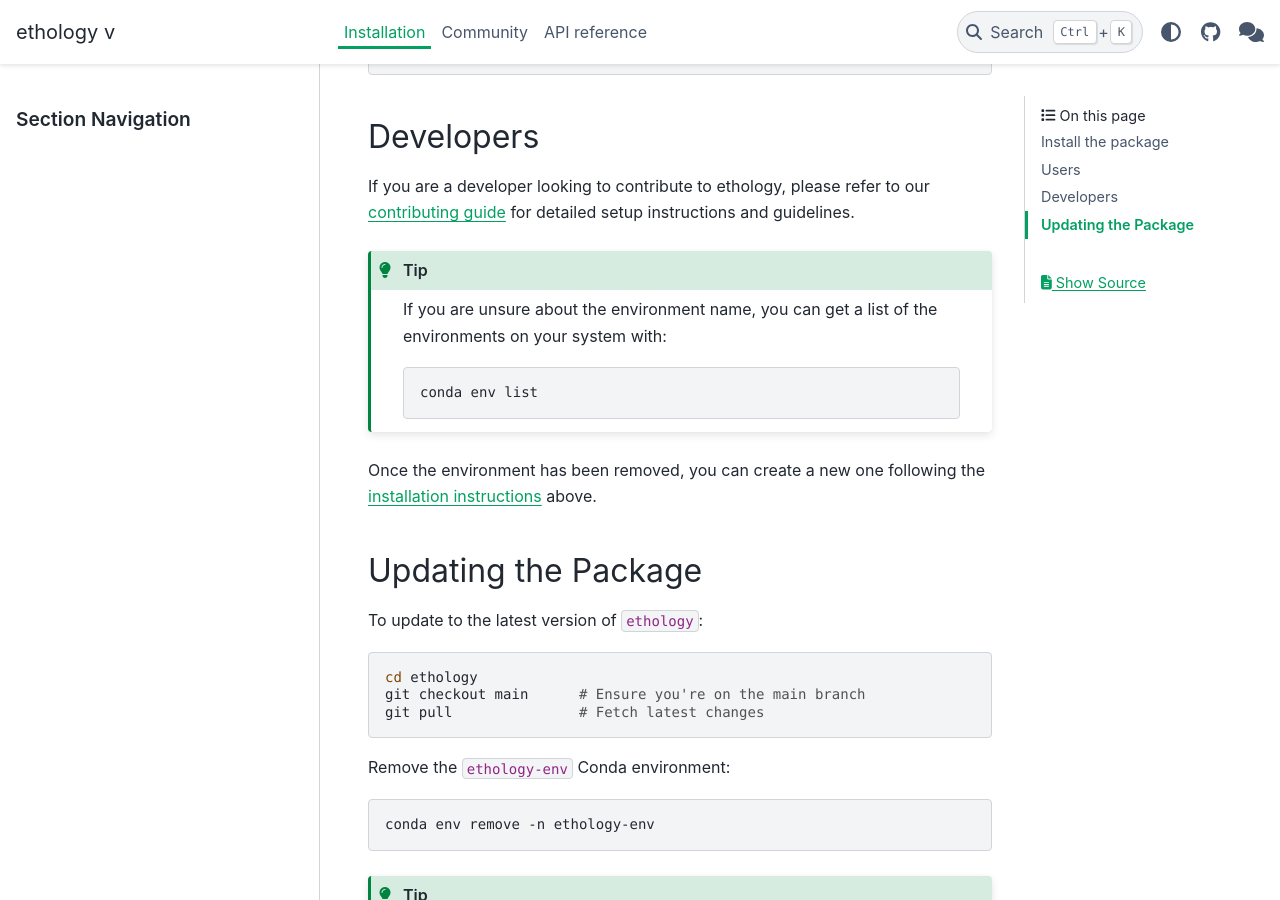
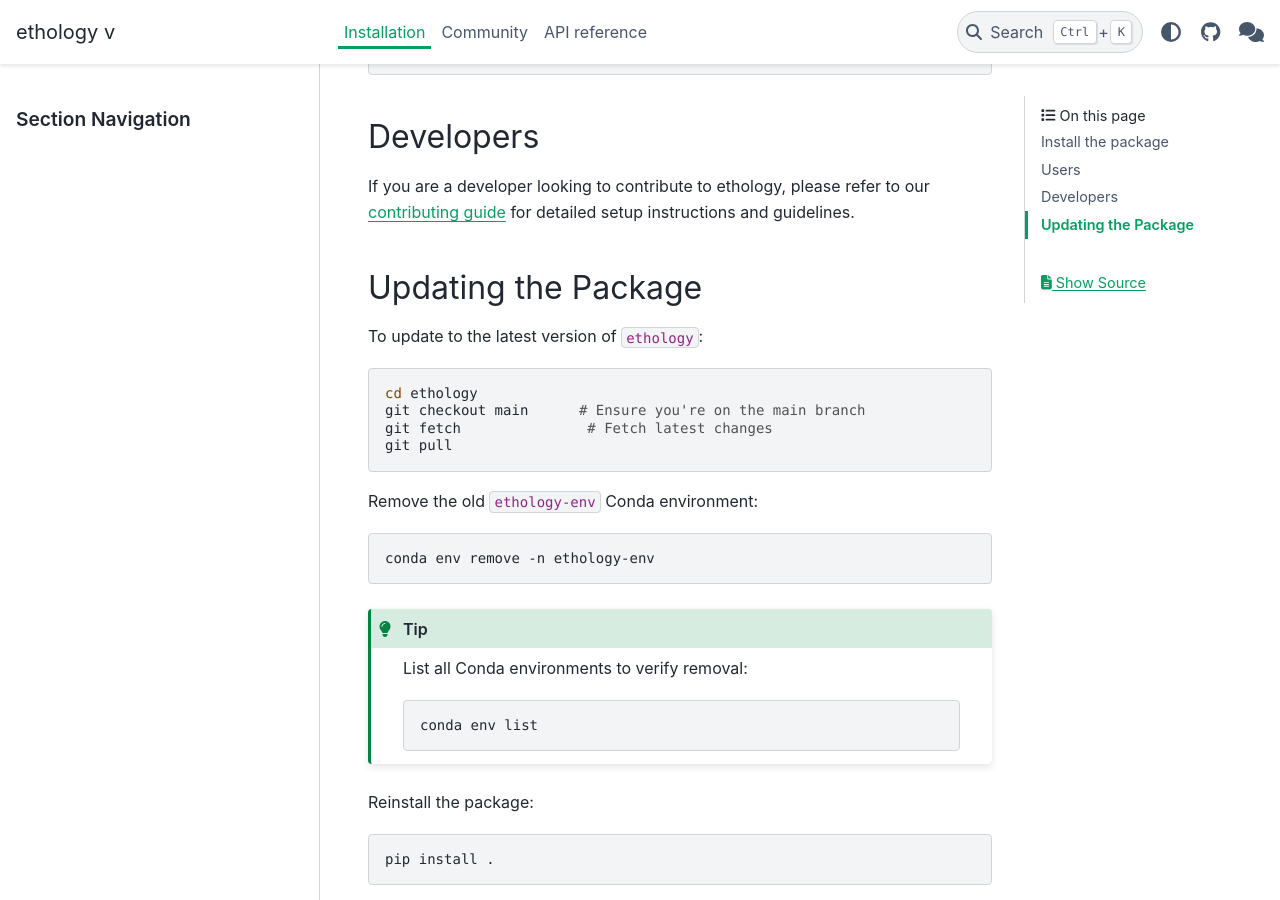
Before and after one commit to neuroinformatics-unit/ethology, a Sphinx documentation site: the page built from docs/source/installation.md, in a window 1280 px wide and 900 px high, scrolled down 882 px. Built offline with Sphinx 7.4.7 and the PyData theme 0.15.4, drawn with Linux system fonts in a browser that asks for light colours; the version number could not be read and is left out.

````diff
--- a/docs/source/api_index.rst
+++ b/docs/source/api_index.rst
@@ -17,5 +17,4 @@ Information on specific functions, classes, and methods.
 
     ethology.annotations.io.load_bboxes
     ethology.annotations.io.save_bboxes
-    ethology.annotations.json_schemas.utils
     ethology.annotations.validators
--- a/docs/source/conf.py
+++ b/docs/source/conf.py
@@ -72,13 +72,6 @@ autodoc_default_flags = ["members", "inherited-members"]
 
 # Prefix section labels with the document name
 autosectionlabel_prefix_document = True
-
-# Excluding the API index page from documenting json_schemas
-exclude_modules = ["ethology.annotations.json_schemas"]
-
-autodoc_default_options = {
-    "exclude-members": "json_schemas",
-}
 
 # -- Options for HTML output -------------------------------------------------
 html_theme = "pydata_sphinx_theme"
--- a/docs/source/installation.md
+++ b/docs/source/installation.md
@@ -32,24 +32,17 @@ pip install .
 ## Developers
 If you are a developer looking to contribute to ethology, please refer to our [contributing guide](community/contributing.rst) for detailed setup instructions and guidelines.
 
-:::{tip}
-If you are unsure about the environment name, you can get a list of the environments on your system with:
-```sh
-conda env list
-```
-:::
-Once the environment has been removed, you can create a new one following the [installation instructions](#installation) above.
-
 ## Updating the Package
 
 To update to the latest version of `ethology`:
 ```sh
 cd ethology
 git checkout main      # Ensure you're on the main branch
-git pull               # Fetch latest changes
+git fetch               # Fetch latest changes
+git pull
 ```
 
-Remove the `ethology-env` Conda environment:
+Remove the old `ethology-env` Conda environment:
 ```sh
 conda env remove -n ethology-env
 ```
````
Also changed, not shown: docs/make_api_index.py (+18 -2 lines), docs/source/api/ethology.annotations.json_schemas.utils.rst (deleted, +0 -8 lines), docs/source/api/ethology.annotations.validators.ValidCOCO.rst (deleted, +0 -9 lines), docs/source/api/ethology.annotations.validators.ValidVIA.rst (deleted, +0 -9 lines), docs/source/api/ethology.annotations.validators.rst (deleted, +0 -19 lines).
